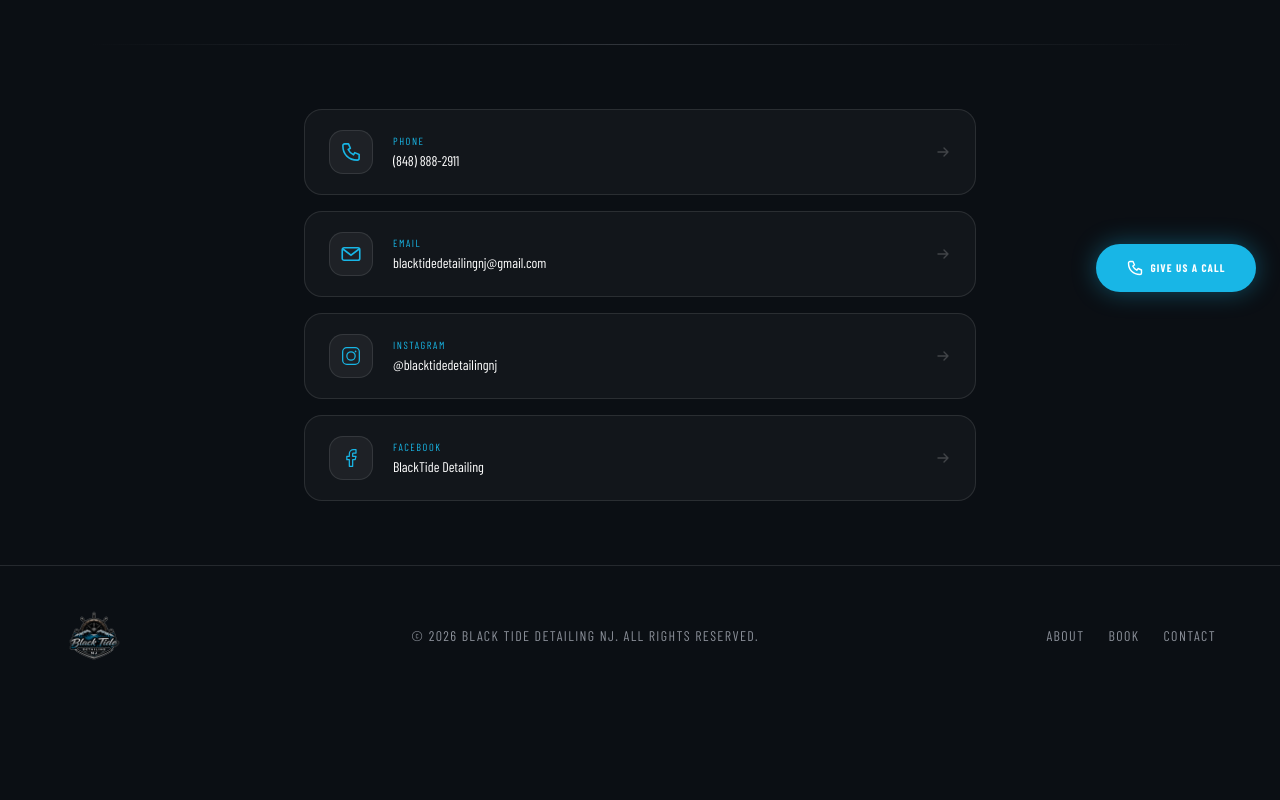
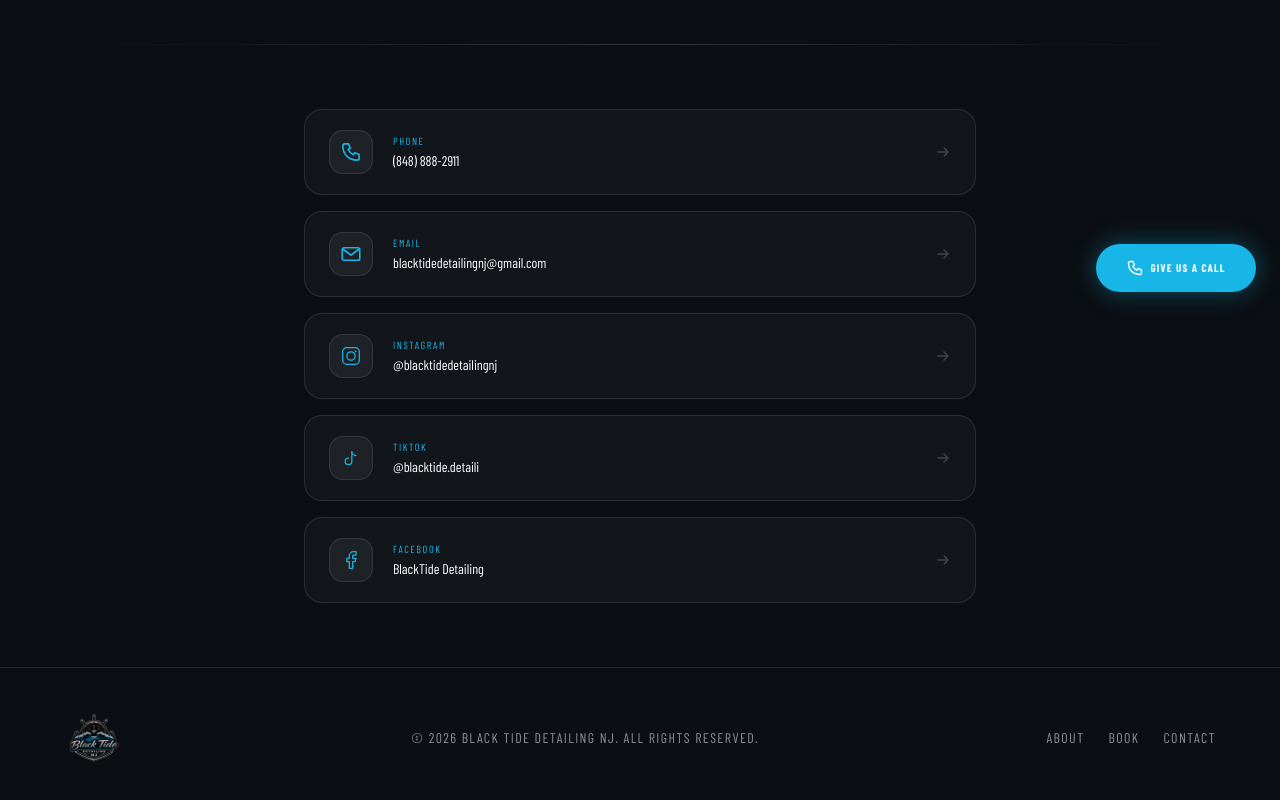
Before and after one commit to blacktidedetailingnj/Black-Tide-Detailing-NJ, a Next.js app in the folder my-app/: page /contact in a window 1280 px wide. Shown: the part 484-1284 px from the top of the page. Before the commit the page ends 1190 px from the top, so only its background shows below. Built offline with nearby package versions, Linux system fonts and the light colour scheme; a web font is replaced by a local one.

Commit message:
added tiktok link

```diff
--- a/my-app/app/contact/page.tsx
+++ b/my-app/app/contact/page.tsx
@@ -54,6 +54,22 @@
         <rect x="2" y="2" width="20" height="20" rx="5" stroke="currentColor" strokeWidth="1.5" />
         <circle cx="12" cy="12" r="5" stroke="currentColor" strokeWidth="1.5" />
         <circle cx="17.5" cy="6.5" r="1" fill="currentColor" />
+      </svg>
+    ),
+  },
+  {
+    label: "TikTok",
+    value: "@blacktide.detaili",
+    href: "https://www.tiktok.com/@blacktide.detaili?_r=1&_t=ZP-97FRajyi2r0",
+    icon: (
+      <svg width="20" height="20" viewBox="0 0 24 24" fill="none">
+        <path
+          d="M9 12a4 4 0 1 0 4 4V4a5 5 0 0 0 5 5"
+          stroke="currentColor"
+          strokeWidth="1.5"
+          strokeLinecap="round"
+          strokeLinejoin="round"
+        />
       </svg>
     ),
   },
```
